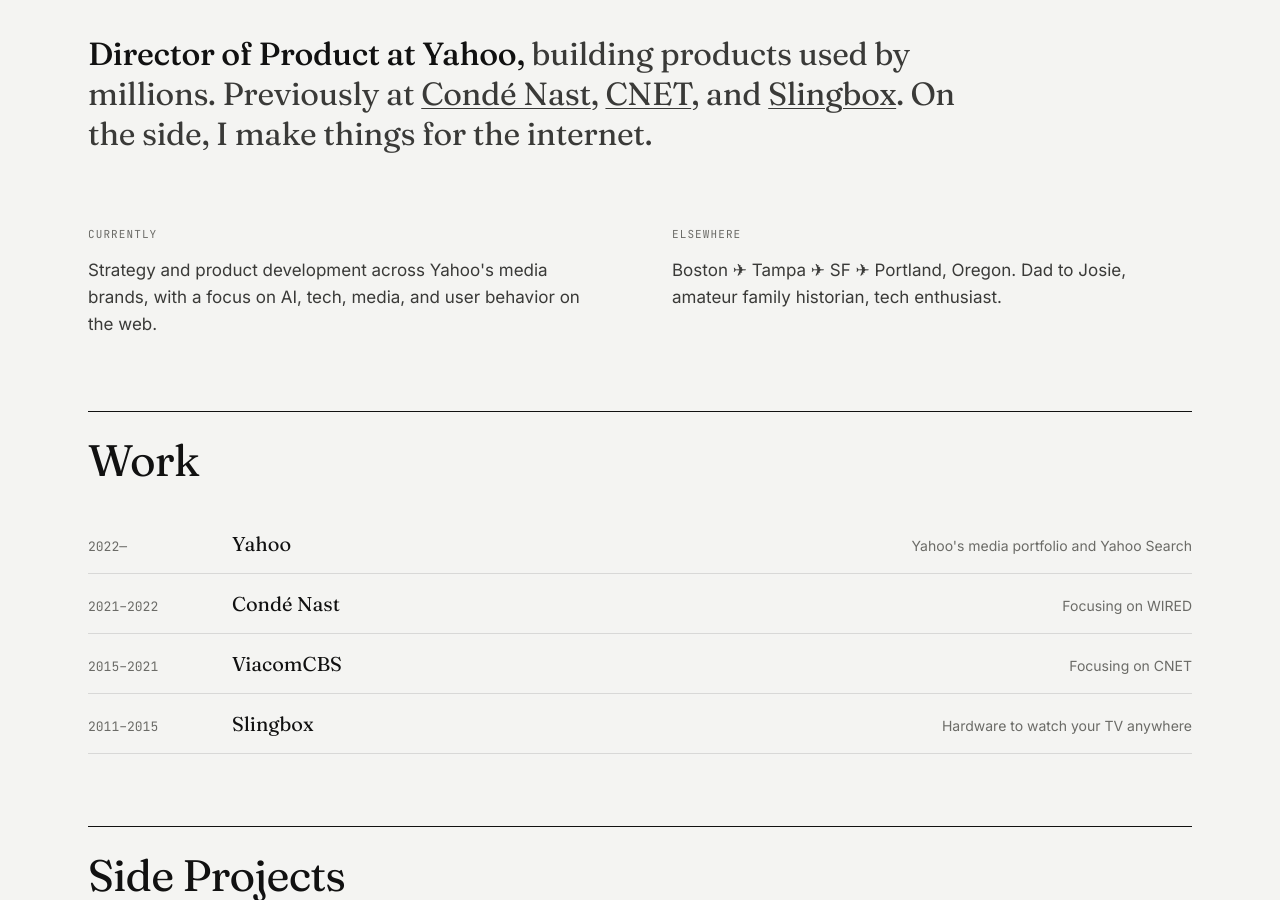
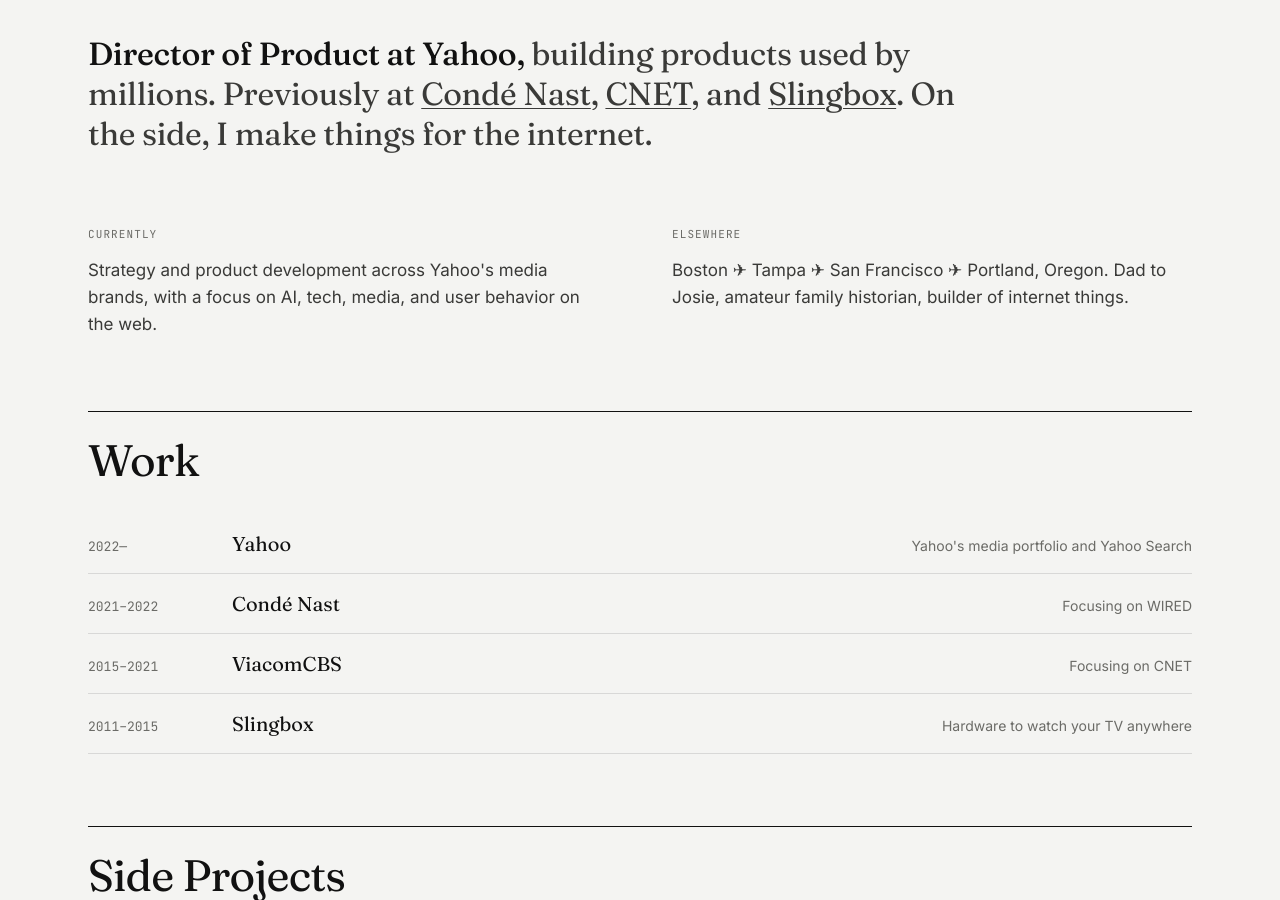
Before and after one commit to Cauchon/cauchon.github.io, a Jekyll site: the page built from index.html, in a window 1280 px wide and 900 px high, scrolled down 590 px. Built offline with Jekyll 4.4.1, drawn with Linux system fonts in a browser that asks for light colours.

Commit message:
Update Elsewhere copy
Co-Authored-By: Claude Sonnet 4.6 <noreply@anthropic.com>

```diff
--- a/index.html
+++ b/index.html
@@ -32,7 +32,7 @@ layout: home
     </div>
     <div>
       <div class="col-label">Elsewhere</div>
-      <p class="col-body">Boston ✈ Tampa ✈ SF ✈ Portland, Oregon. Dad to Josie, amateur family historian, tech enthusiast.</p>
+      <p class="col-body">Boston ✈ Tampa ✈ San Francisco ✈ Portland, Oregon. Dad to Josie, amateur family historian, builder of internet things.</p>
     </div>
   </section>
 
```
